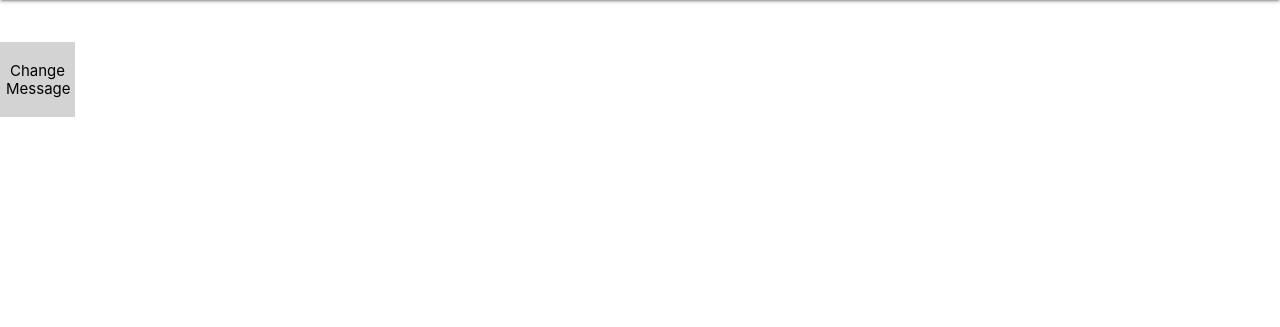
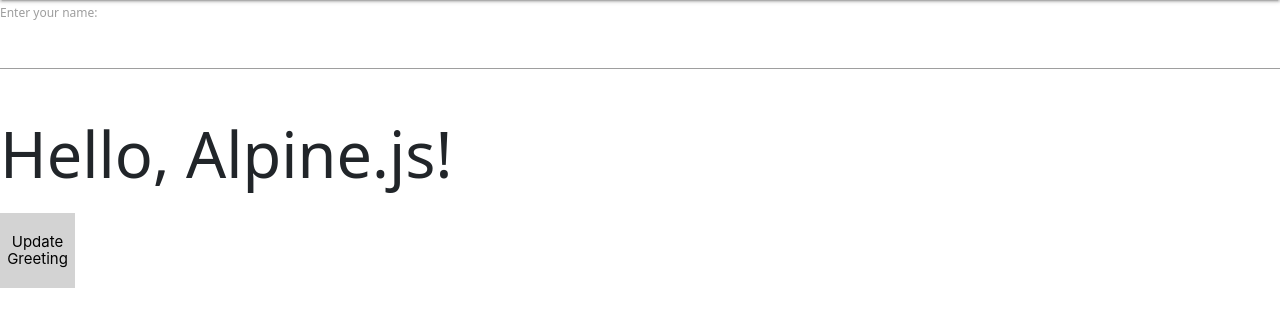
Before and after one commit to benfinley03/MIS4013_HW5, a PHP site: page /alpine.php in a window 1280 px wide. Shown: the part 64-391 px from the top of the page. Run offline with PHP 8.4, Linux system fonts and the light colour scheme.

Commit message:
Update alpine.php

```diff
--- a/alpine.php
+++ b/alpine.php
@@ -2,24 +2,23 @@
 $pageTitle = "Home";
 include "view-header.php";
 ?>
-<script src="https://cdn.jsdelivr.net/npm/alpinejs@2.8.2/dist/alpine.min.js" defer></script>
-<body x-data="{ messages: <?php echo json_encode(['Hello', 'Bonjour', 'Hola', 'Ciao']); ?>, currentIndex: 0 }">
+<body x-data="{ name: '', greeting: 'Hello, Alpine.js!' }">
 
-    <h1 x-text="messages[currentIndex]"></h1>
+    <label for="name">Enter your name:</label>
+    <input type="text" id="name" x-model="name">
 
-    <button @click="changeMessage">Change Message</button>
+    <h1 x-text="greeting"></h1>
+
+    <button @click="updateGreeting()">Update Greeting</button>
 
     <script>
-        // Alpine.js data initialization
-        document.addEventListener('alpine:init', () => {
-            Alpine.data('messages', () => ({
-                currentIndex: 0,
-                messages: <?php echo json_encode(['Hello', 'Bonjour', 'Hola', 'Ciao']); ?>,
-                changeMessage() {
-                    this.currentIndex = (this.currentIndex + 1) % this.messages.length;
-                },
-            }));
-        });
+        function updateGreeting() {
+            // Access Alpine.js data using `Alpine.data('your-element-id')`
+            var app = Alpine.data('body');
+
+            // Update the greeting based on the entered name
+            app.greeting = 'Hello, ' + app.name + '!';
+        }
     </script>
 <?php
 include "view-footer.php";
```
